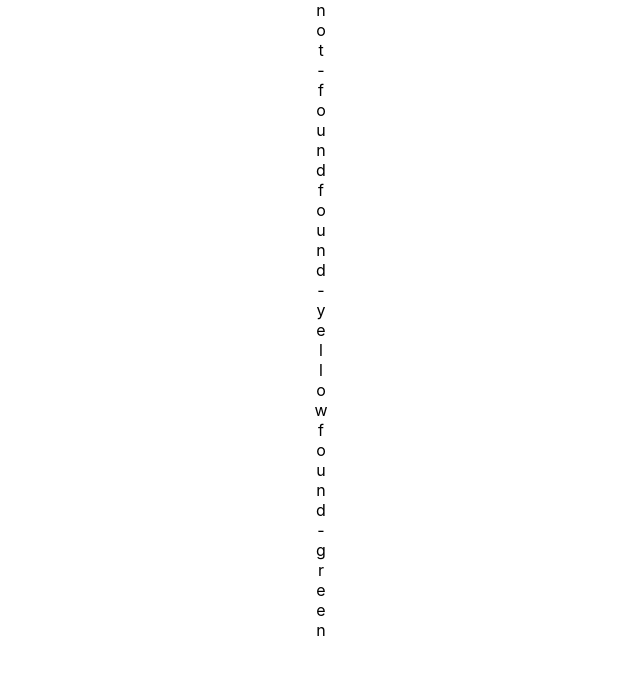
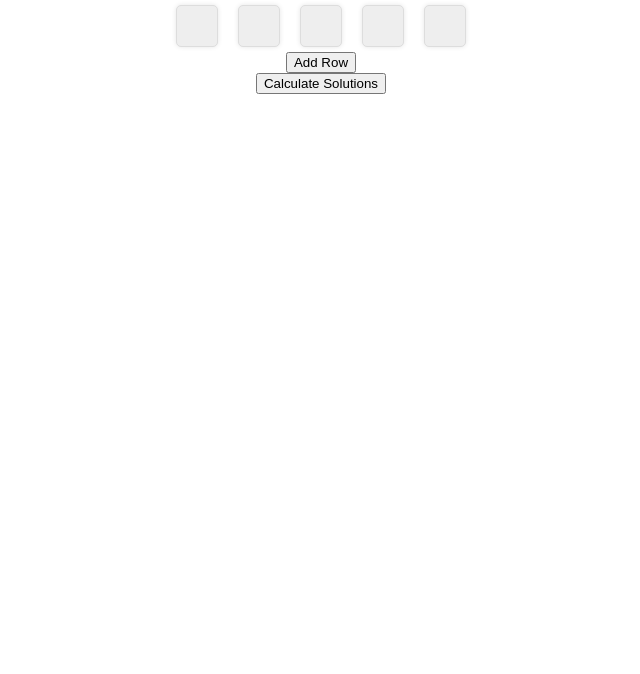
Before and after one commit to emw8105/wordle-solver, a React (Create React App) app: page / in a window 1280 px wide. Shown: the top 674 px of the page, without its empty margins (319-959 px from the left). Built offline with nearby package versions, Linux system fonts and the light colour scheme.

Commit message:
Basic UI

```diff
--- a/src/App.css
+++ b/src/App.css
@@ -36,3 +36,52 @@
     transform: rotate(360deg);
   }
 }
+
+.word-grid {
+  display: grid;
+  grid-template-columns: repeat(5, 1fr);
+  gap: 10px;
+  padding: 20px;
+  background-color: #f5f5f5;
+  border-radius: 10px;
+  box-shadow: 0px 0px 10px rgba(0, 0, 0, 0.1);
+}
+
+.word-row {
+  display: flex;
+  justify-content: center;
+  gap: 10px;
+}
+
+.word-box {
+  width: 20px;
+  height: 20px;
+  border: 1px solid #ddd;
+  text-align: center;
+  padding: 10px;
+  margin: 5px;
+  border-radius: 5px;
+  box-shadow: 0px 0px 5px rgba(0, 0, 0, 0.1);
+  font-family: 'Arial', sans-serif;
+}
+
+.word-box.grey {
+  background-color: #eee;
+  color: #555;
+}
+
+.word-box.yellow {
+  background-color: #ffeb3b;
+  color: #555;
+}
+
+.word-box.green {
+  background-color: #9ada9d;
+  color: #555;
+}
+
+.App {
+  display: flex;
+  flex-direction: column;
+  align-items: center;
+}
--- a/src/App.js
+++ b/src/App.js
@@ -1,43 +1,114 @@
-import React, { useEffect, useState } from 'react';
+import React, { useState, useRef } from 'react';
 import axios from 'axios';
 import './App.css';
 
-// WordBox component
-function WordBox({ letter }) {
-  return <div className="word-box">{letter}</div>;
+function WordBox({ letter, onLetterChange, color, onColorChange, inputRef, onInput }) {
+  const colors = ['grey', 'yellow', 'green'];
+
+  const handleClick = () => {
+    const currentColorIndex = colors.indexOf(color);
+    const nextColorIndex = (currentColorIndex + 1) % colors.length;
+    console.log(colors[nextColorIndex])
+    onColorChange(colors[nextColorIndex]);
+  };
+
+  const handleInputChange = (event) => {
+    const newLetter = event.target.value ? event.target.value.toUpperCase() : ' ';
+    onLetterChange(newLetter);
+    if (newLetter.length >= 1) { // if the box is full
+      onInput(); // call the onInput function passed as prop
+    }
+  };
+
+  return (
+    <input
+      type="text"
+      value={letter}
+      onChange={handleInputChange}
+      onClick={handleClick}
+      className={`word-box ${color}`}
+      maxLength="2" // or any number you want
+    />
+  );
 }
 
-// WordRow component
-function WordRow({ word }) {
+function WordRow({ word, onWordChange }) {
+  const letters = word.split('');
+  const [colors, setColors] = useState(Array(letters.length).fill('grey'));
+  const inputsRef = useRef([]); // create a ref for the inputs
+
+  const handleInput = (index) => {
+    if (index < letters.length - 1 && inputsRef.current[index + 1]) { // check if the ref is defined
+      inputsRef.current[index + 1].focus(); // move the focus to the next box
+    }
+  };
+
+  const handleColorChange = (index, newColor) => {
+    const newColors = [...colors];
+    newColors[index] = newColor;
+    setColors(newColors);
+  };
+
+  const handleLetterChange = (index, newLetter) => {
+    const newLetters = [...letters];
+    if (newLetter.length > 1) {
+      newLetters[index] = newLetter.slice(-1); // take only the last character of the input
+    } else {
+      newLetters[index] = newLetter;
+    }
+    onWordChange(newLetters.join('')); // join the letters back into a word
+  };
+
   return (
     <div className="word-row">
-      {word.split('').map((letter, index) => (
-        <WordBox key={index} letter={letter} />
+      {letters.map((letter, index) => (
+        <WordBox
+          key={index}
+          letter={letter}
+          onLetterChange={(newLetter) => handleLetterChange(index, newLetter)}
+          color={colors[index]}
+          onColorChange={(newColor) => handleColorChange(index, newColor)}
+          inputRef={el => inputsRef.current[index] = el} // pass the ref to the WordBox
+          onInput={() => handleInput(index)} // pass the handleInput function to the WordBox
+        />
       ))}
     </div>
   );
 }
 
-// Main App component
 function App() {
-  const [guesses, setGuesses] = React.useState(['not-found', 'found-yellow', 'found-green']);
+  const [guesses, setGuesses] = React.useState(['     ']); // Initialize with a string of five spaces
   const [dictionary, setDictionary] = useState([]);
 
-  useEffect(() => {
-    const loadDictionary = async () => {
-      const response = await axios.get('/data/dictionary.txt');
-      const words = response.data.split('\n');
-      setDictionary(words);
-    };
+  const addRow = () => {
+    if (guesses.length < 6) {
+      setGuesses([...guesses, '     ']);
+    }
+  };
 
-    loadDictionary();
-  }, []);
+  const handleWordChange = (index, newWord) => {
+    const newGuesses = [...guesses];
+    newGuesses[index] = newWord;
+    setGuesses(newGuesses);
+  };
+
+  const calculateSolutions = () => {
+    // ...
+    //
+    console.log('Calculating solutions...');
+  };
 
   return (
     <div className="App">
       {guesses.map((guess, index) => (
-        <WordRow key={index} word={guess} />
+        <WordRow
+          key={index}
+          word={guess}
+          onWordChange={newWord => handleWordChange(index, newWord)}
+        />
       ))}
+      <button onClick={addRow}>Add Row</button>
+      <button onClick={calculateSolutions}>Calculate Solutions</button>
     </div>
   );
 }
```
